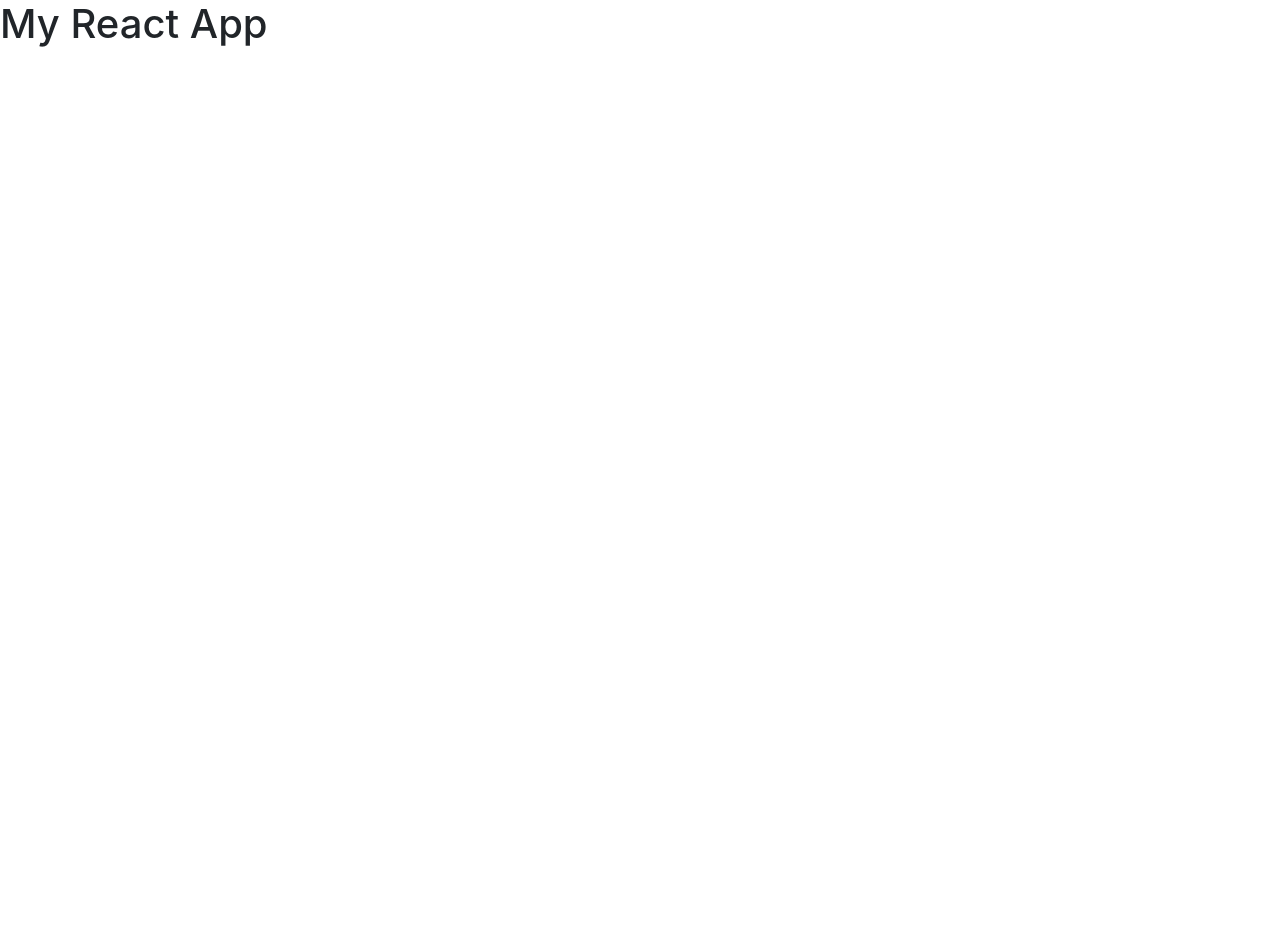
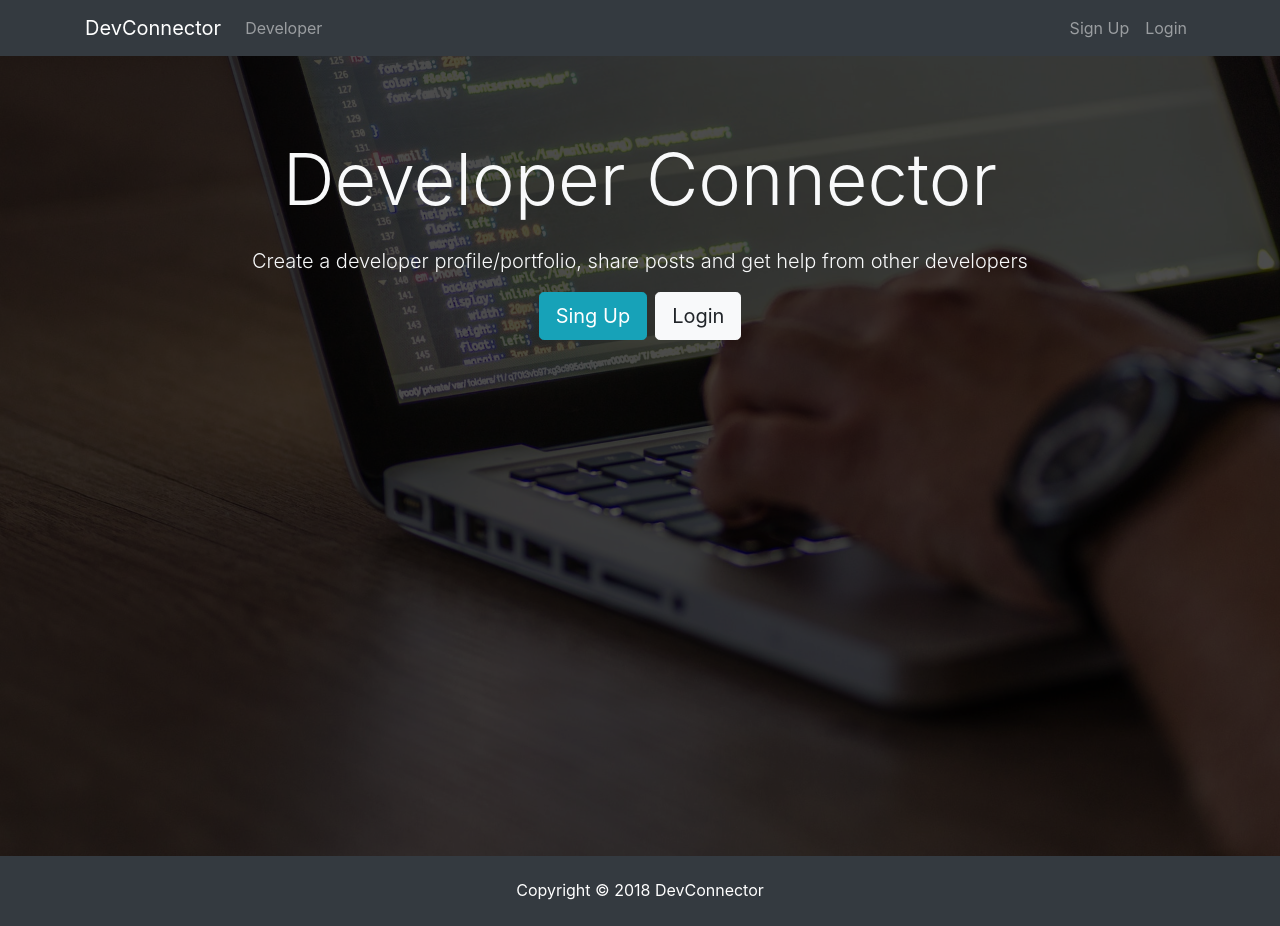
Before and after one commit to adojem/mern-stack-devconnector, a React (Create React App) app in the folder client/: page / in a window 1280 px wide. Before the commit the page ends 800 px from the top, so only its background shows below. Built offline with nearby package versions, Linux system fonts and the light colour scheme.

Commit message:
Basic Layout

```diff
--- a/client/src/App.css
+++ b/client/src/App.css
@@ -0,0 +1,26 @@
+img {
+  width: 100%;
+}
+
+.landing {
+  position: relative;
+  background: url('./img/showcase.jpg') no-repeat;
+  background-size: cover;
+  background-position: center;
+  height: 100vh;
+  margin-top: -24px;
+  margin-bottom: -50px;
+}
+
+.landing-inner {
+  padding-top: 80px;
+}
+
+.dark-overlay {
+  position: absolute;
+  top: 0;
+  left: 0;
+  width: 100%;
+  height: 100%;
+  background-color: rgba(0,0,0, 0.7);
+}
--- a/client/src/App.js
+++ b/client/src/App.js
@@ -1,11 +1,16 @@
 import React, { Component } from 'react';
+import Navbar from './components/layout/Navbar';
+import Landing from './components/layout/Landing';
+import Footer from './components/layout/Footer';
 import './App.css';
 
 class App extends Component {
    render() {
       return (
          <div className="App">
-        <h1>My React App</h1>
+            <Navbar />
+            <Landing />
+            <Footer />
          </div>
       );
    }
--- /dev/null
+++ b/client/src/components/layout/Footer.js
@@ -0,0 +1,11 @@
+import React from 'react';
+
+const Footer = () => {
+   return (
+      <footer className="bg-dark text-white mt-5 p-4 text-center">
+         Copyright &copy; {new Date().getFullYear()} DevConnector
+      </footer>
+   );
+};
+
+export default Footer;
--- /dev/null
+++ b/client/src/components/layout/Landing.js
@@ -0,0 +1,31 @@
+import React, { Component } from 'react';
+
+export class Landing extends Component {
+   render() {
+      return (
+         <div className="landing">
+            <div className="dark-overlay landing-inner text-light">
+               <div className="container">
+                  <div className="row">
+                     <div className="col-md-12 text-center">
+                        <h1 className="display-3 mb-4">Developer Connector</h1>
+                        <p className="lead">
+                           Create a developer profile/portfolio, share posts and
+                           get help from other developers
+                        </p>
+                        <a href="#" className="btn btn-lg btn-info mr-2">
+                           Sing Up
+                        </a>
+                        <a href="#" className="btn btn-lg n-info btn-light">
+                           Login
+                        </a>
+                     </div>
+                  </div>
+               </div>
+            </div>
+         </div>
+      );
+   }
+}
+
+export default Landing;
--- /dev/null
+++ b/client/src/components/layout/Navbar.js
@@ -0,0 +1,50 @@
+import React, { Component } from 'react';
+
+export class Navbar extends Component {
+   render() {
+      return (
+         <div>
+            <nav className="navbar navbar-expand-sm navbar-dark bg-dark mb-4">
+               <div className="container">
+                  <a href="#" className="navbar-brand">
+                     DevConnector
+                  </a>
+                  <button
+                     className="navbar-toggler"
+                     type="button"
+                     data-toggle="collapse"
+                     data-target="#mobile-nav"
+                  >
+                     <span className="navbar-toggler-icon" />
+                  </button>
+
+                  <div className="collapse navbar-collapse" id="mobile-nav">
+                     <ul className="navbar-nav mr-auto">
+                        <li className="nav-item">
+                           <a href="#" className="nav-link">
+                              Developer
+                           </a>
+                        </li>
+                     </ul>
+
+                     <ul className="navbar-nav ml-auto">
+                        <li className="nav-item">
+                           <a href="#" className="nav-link">
+                              Sign Up
+                           </a>
+                        </li>
+                        <li className="nav-item">
+                           <a href="#" className="nav-link">
+                              Login
+                           </a>
+                        </li>
+                     </ul>
+                  </div>
+               </div>
+            </nav>
+         </div>
+      );
+   }
+}
+
+export default Navbar;
```
Lines whose indentation alone changed are shown as unchanged.
